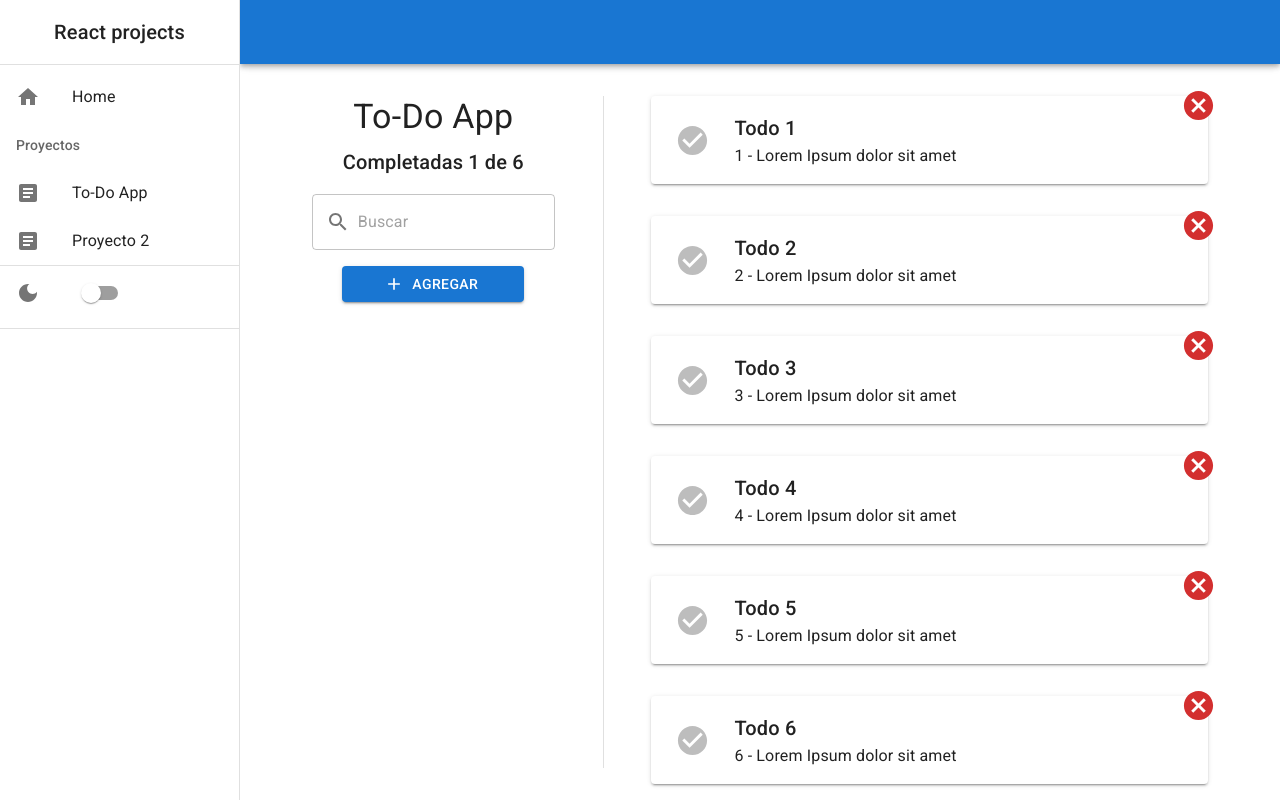
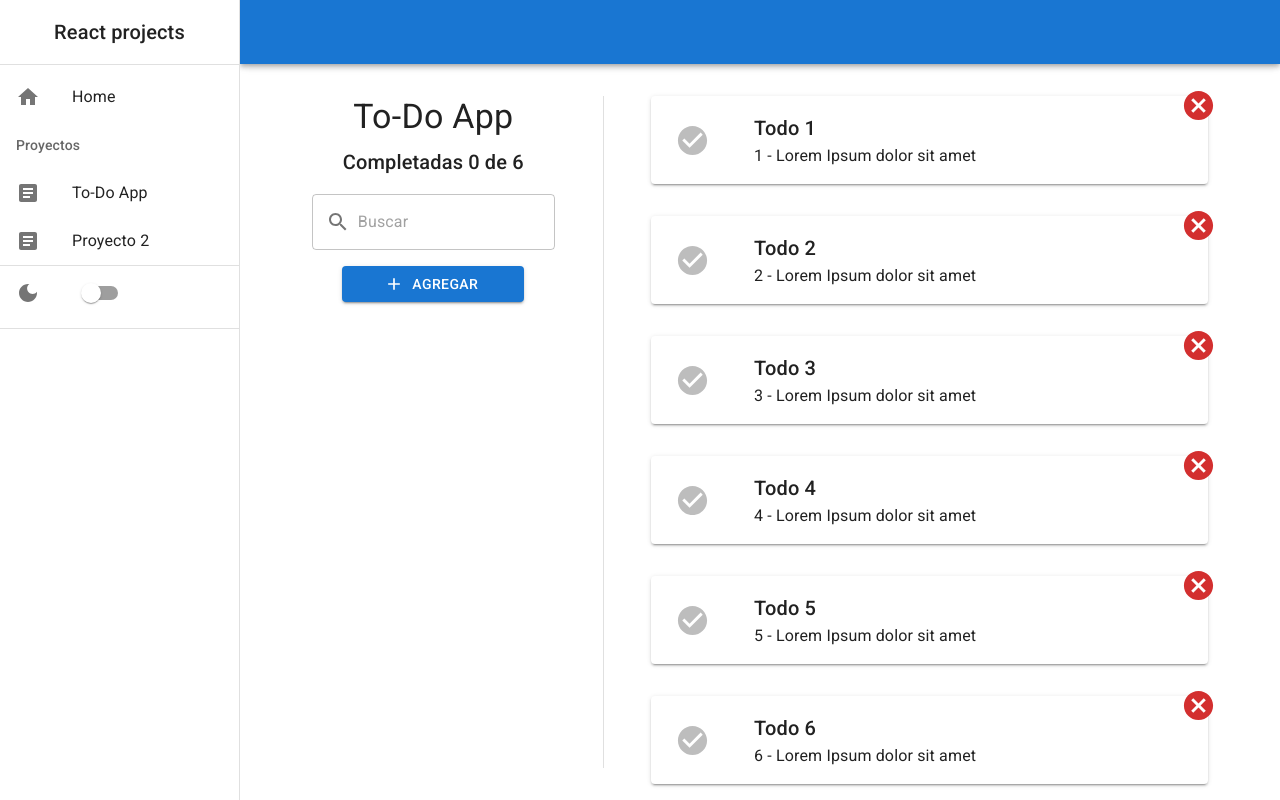
Before and after one commit to ChristopherPinedo/reactjs-projects-1, a React (Create React App) app: page /#/todoapp in a window 1280 px wide. Built offline with nearby package versions, Linux system fonts and the light colour scheme.

Commit message:
Validando check status de TodoItem

```diff
--- a/src/pages/ToDoApp/assets/todo.js
+++ b/src/pages/ToDoApp/assets/todo.js
@@ -2,7 +2,7 @@ const todo = [
   {
     title: "Todo 1",
     description: "1 - Lorem Ipsum dolor sit amet",
-    completed: true,
+    completed: false,
   },
   {
     title: "Todo 2",
--- a/src/pages/ToDoApp/components/TodoItem.js
+++ b/src/pages/ToDoApp/components/TodoItem.js
@@ -1,15 +1,20 @@
-import React, { useState } from 'react'
+import React, { useState, useEffect } from 'react'
 
 import { Box, IconButton, Paper, Typography } from '@mui/material'
 
 import CheckCircleIcon from '@mui/icons-material/CheckCircle';
 import CancelIcon from '@mui/icons-material/Cancel';
+import { todo } from '../assets/todo';
 
-const TodoItem = ({title, description, completed}) => {
+const TodoItem = ({title, description, completed, index}) => {
 
-  const [ check, setCheck ] = useState(false);
+  const [ check, setCheck ] = useState(completed);
 
-  const handleCheck = () => setCheck(!check);
+  const handleCheck = () => {
+    setCheck(!check);
+    // todo[index].completed = check;
+    console.log(check);
+  };
 
   return (
     <Paper
@@ -23,13 +28,17 @@ const TodoItem = ({title, description, completed}) => {
         gap: 2,
         p: 2,
       }}>
-      <IconButton position="relative"  onClick={handleCheck} >
-        <CheckCircleIcon fontSize="large" color={check ? "success" : "disabled"} />
-      </IconButton>
+      <Box sx= {{flexGrow: 1}}>
+        <IconButton
+          position="relative"
+          onClick={handleCheck} >
+          <CheckCircleIcon fontSize="large" color={check ? "success" : "disabled"} />
+        </IconButton>
+      </Box>
       <Box
         sx={{
           display: "flex",
-          flexGrow: 3,
+          flexGrow: 11,
           flexDirection: "column"
         }}>
         <Typography variant='h6'> {title} </Typography>
--- a/src/pages/ToDoApp/index.js
+++ b/src/pages/ToDoApp/index.js
@@ -19,7 +19,6 @@ function ToDoApp() {
 
   const theme = useTheme();
   const matchesMD = useMediaQuery(theme.breakpoints.up('md'));
-
 
   return (
     <Container sx={{height: 1, position: "relative"}}>
@@ -56,6 +55,7 @@ function ToDoApp() {
             return (
               <TodoItem
               key={index + title}
+              index={index}
               title={title}
               description={description}
               completed={completed}
@@ -68,7 +68,7 @@ function ToDoApp() {
       ? null
       : <CreateTodoButton
       style={{
-        position: "absolute",
+        position: "fixed",
         right: "1rem",
         bottom: "1rem",
       }}
```
